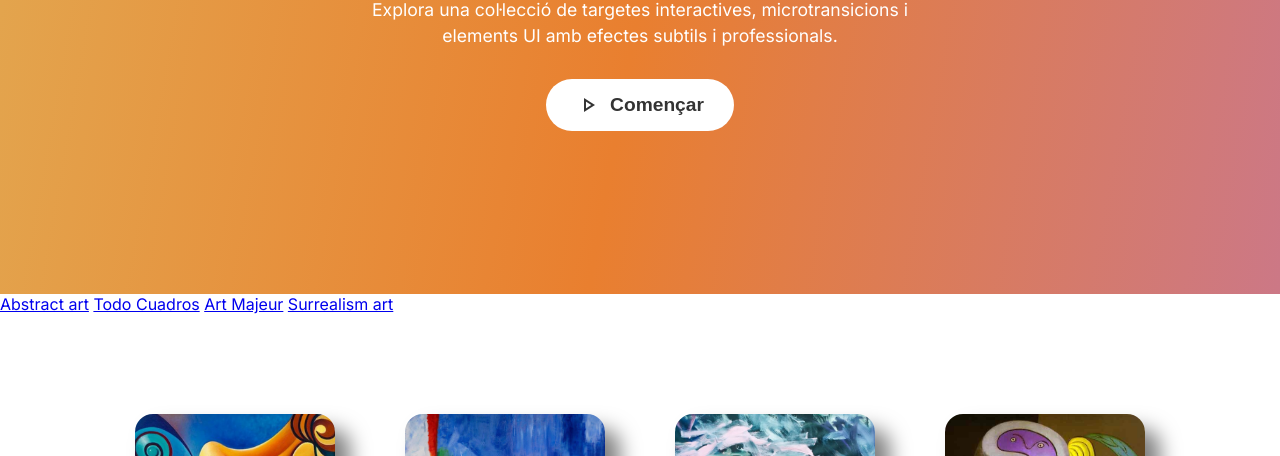
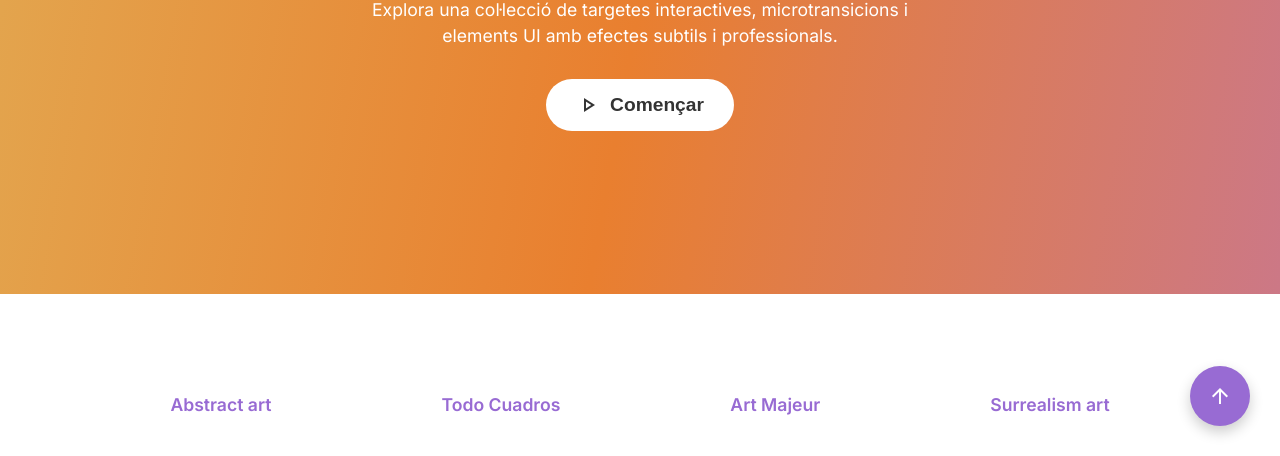
Before and after one commit to Atreb8/DAM1M04-Exercici005, a plain HTML site: page index.html in a window 1280 px wide. Shown: the part 344-800 px from the top of the page. Drawn offline with Linux system fonts and the light colour scheme.

Commit message:
finalització css index

```diff
--- a/estils.css
+++ b/estils.css
@@ -216,3 +216,75 @@ nav .active {
 .card.ease {
     transition-timing-function: ease;
 }
+
+
+/* ------------------------------
+   MENÚ SECUNDARI
+--------------------------------*/
+.menu-secundari {
+    display: flex;
+    justify-content: center;
+    gap: 170px;
+    flex-wrap: wrap;
+    margin-top: 100px;
+}
+
+.menu-secundari a {
+    position: relative;
+    text-decoration: none;
+    color: var(--verd-3);
+    font-weight: 600;
+    font-size: 1.1rem;
+    transition: color 0.3s, transform 0.3s;
+    }
+
+/* Subrayado animado */
+.menu-secundari a::after {
+    content: "";
+    position: absolute;
+    width: 0%;
+    height: 2px;
+    bottom: -4px;
+    left: 0;
+    background: var(--verd-2);
+    transition: width 0.4s ease;
+}
+
+/* Hover: color, subrayado y ligero desplazamiento */
+.menu-secundari a:hover {
+  color: var(--verd-2);
+  transform: translateY(-2px);
+}
+
+.menu-secundari a:hover::after {
+  width: 100%;
+}
+
+
+
+/* ------------------------------
+ BOTÓ FLOTANT
+--------------------------------*/
+.fab {
+  position: fixed;
+  bottom: 30px;
+  right: 30px;
+  background: var(--verd-3);
+  color: white;
+  width: 60px;
+  height: 60px;
+  border-radius: 50%;
+  display: flex;
+  align-items:center;
+  justify-content:center;
+  font-size: 32px;
+  cursor:pointer;
+  box-shadow:0 6px 14px rgba(0,0,0,0.2);
+  transition: transform .3s, box-shadow .3s, background .3s;
+}
+
+.fab:hover {
+  transform: scale(1.15) rotate(10deg);
+  background: var(--verd-2);
+  box-shadow:0 10px 24px rgba(0,0,0,.28);
+}
```
